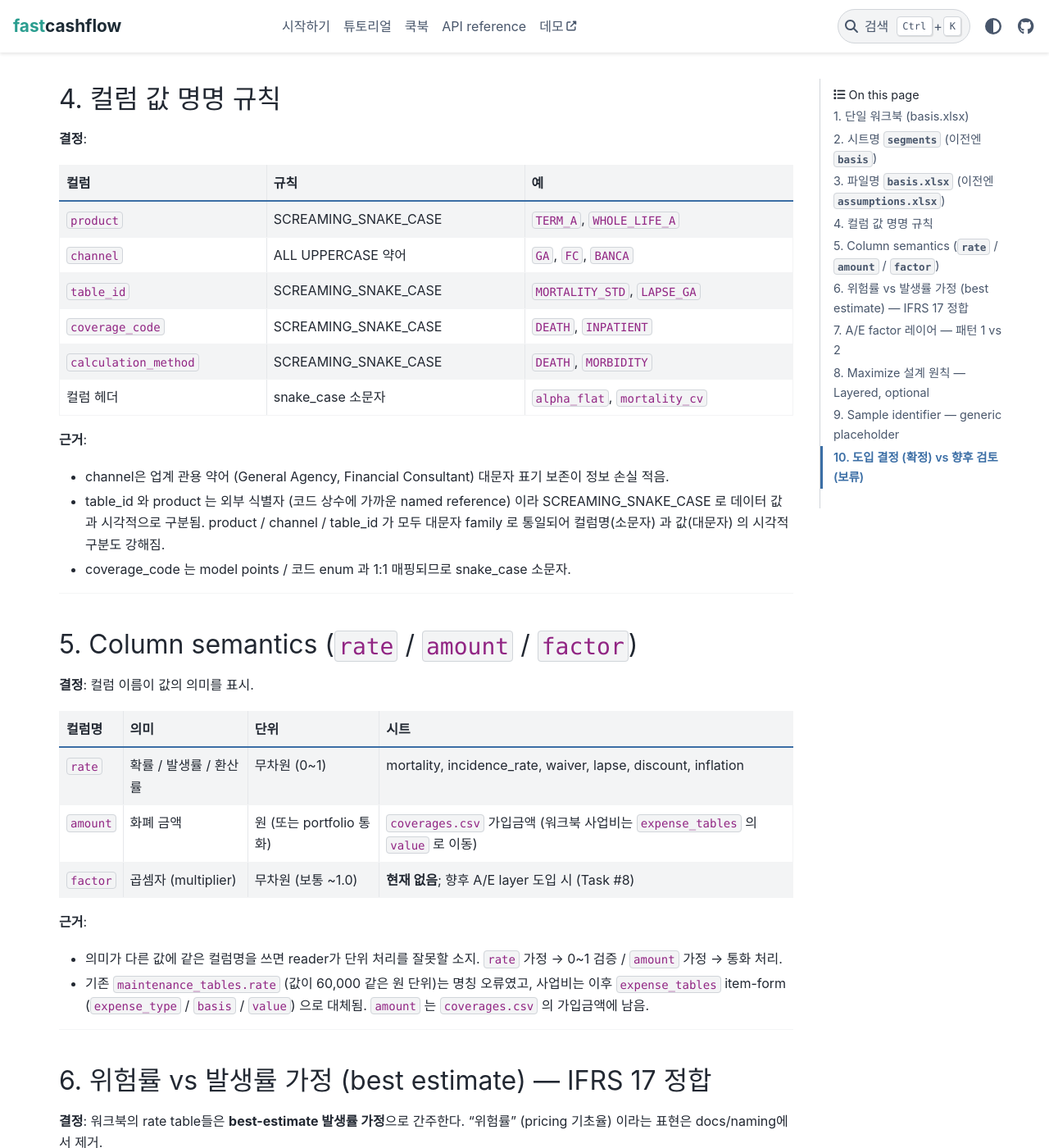
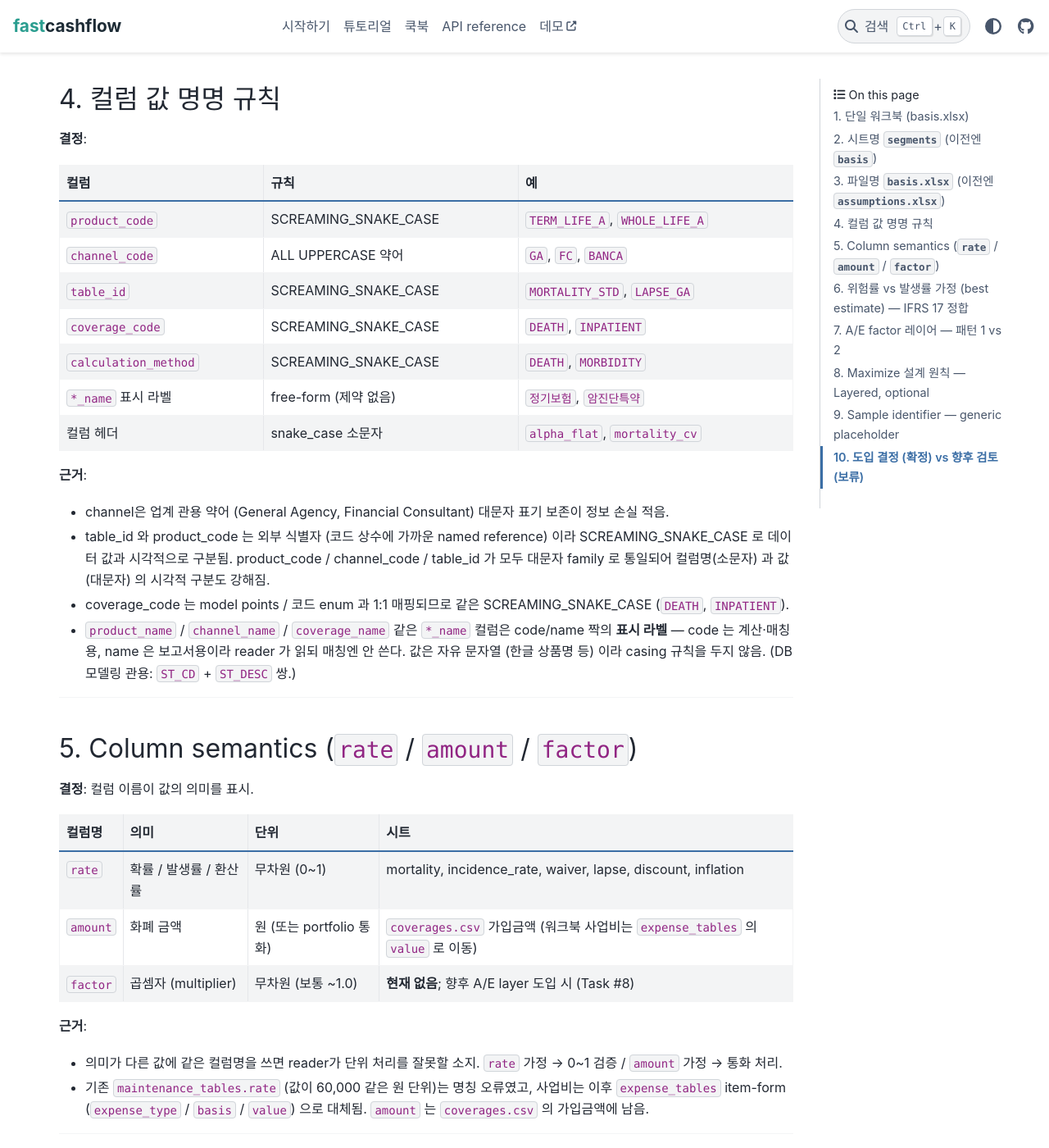
Before and after one commit to seokhoonj/fastcashflow, a Sphinx documentation site: the page built from docs/design-decisions.md, in a window 1280 px wide and 1400 px high, scrolled down 1583 px. Shown: the whole window at 82% size. Built offline with Sphinx 7.4.7 and the PyData theme 0.15.4, drawn with Linux system fonts in a browser that asks for light colours.

Commit message:
docs: add product_name/channel_name display labels, unify basis gloss
Add `product_name`/`channel_name` columns to the segments sheet of the
sample basis workbooks (order: `product_code`, `product_name`,
`channel_code`, `channel_name`). These are report-side display labels the
reader ignores for matching -- the code/name pairing, mirroring
`coverage_code`/`coverage_name`.

Also unify the 산출기초 gloss to (가정), fix the two tree labels that
mislabelled basis.xlsx as 계리적 가정, and correct the column-value naming
table in design-decisions (`product_code`/`channel_code`, `TERM_LIFE_A`,
`coverage_code` casing, a `*_name` display-label row).

```diff
--- a/docs/design-decisions.md
+++ b/docs/design-decisions.md
@@ -72,22 +72,27 @@
 **결정**:
 | 컬럼 | 규칙 | 예 |
 |---|---|---|
-| `product` | SCREAMING_SNAKE_CASE | `TERM_A`, `WHOLE_LIFE_A` |
-| `channel` | ALL UPPERCASE 약어 | `GA`, `FC`, `BANCA` |
+| `product_code` | SCREAMING_SNAKE_CASE | `TERM_LIFE_A`, `WHOLE_LIFE_A` |
+| `channel_code` | ALL UPPERCASE 약어 | `GA`, `FC`, `BANCA` |
 | `table_id` | SCREAMING_SNAKE_CASE | `MORTALITY_STD`, `LAPSE_GA` |
 | `coverage_code` | SCREAMING_SNAKE_CASE | `DEATH`, `INPATIENT` |
 | `calculation_method` | SCREAMING_SNAKE_CASE | `DEATH`, `MORBIDITY` |
+| `*_name` 표시 라벨 | free-form (제약 없음) | `정기보험`, `암진단특약` |
 | 컬럼 헤더 | snake_case 소문자 | `alpha_flat`, `mortality_cv` |
 
 **근거**:
 - channel은 업계 관용 약어 (General Agency, Financial Consultant)
   대문자 표기 보존이 정보 손실 적음.
-- table_id 와 product 는 외부 식별자 (코드 상수에 가까운 named reference)
-  이라 SCREAMING_SNAKE_CASE 로 데이터 값과 시각적으로 구분됨.
-  product / channel / table_id 가 모두 대문자 family 로 통일되어
+- table_id 와 product_code 는 외부 식별자 (코드 상수에 가까운 named
+  reference) 이라 SCREAMING_SNAKE_CASE 로 데이터 값과 시각적으로 구분됨.
+  product_code / channel_code / table_id 가 모두 대문자 family 로 통일되어
   컬럼명(소문자) 과 값(대문자) 의 시각적 구분도 강해짐.
-- coverage_code 는 model points / 코드 enum 과 1:1 매핑되므로 snake_case
-  소문자.
+- coverage_code 는 model points / 코드 enum 과 1:1 매핑되므로 같은
+  SCREAMING_SNAKE_CASE (`DEATH`, `INPATIENT`).
+- `product_name` / `channel_name` / `coverage_name` 같은 `*_name` 컬럼은
+  code/name 짝의 **표시 라벨** — code 는 계산·매칭용, name 은 보고서용이라
+  reader 가 읽되 매칭엔 안 쓴다. 값은 자유 문자열 (한글 상품명 등) 이라
+  casing 규칙을 두지 않음. (DB 모델링 관용: `ST_CD` + `ST_DESC` 쌍.)
 
 ---
 
```
Also changed, not shown: docs/cookbook/_shared/inputs_and_api.md (+3 -3 lines), docs/cookbook/io/workbook-single.md (+6 -1 lines), docs/start.md (+1 -1 lines), docs/tutorial/11-in-practice.md (+1 -1 lines), 2 other files.
